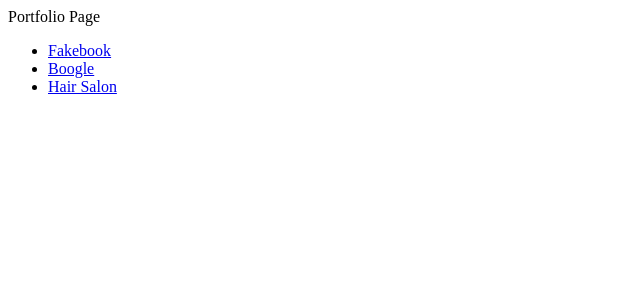
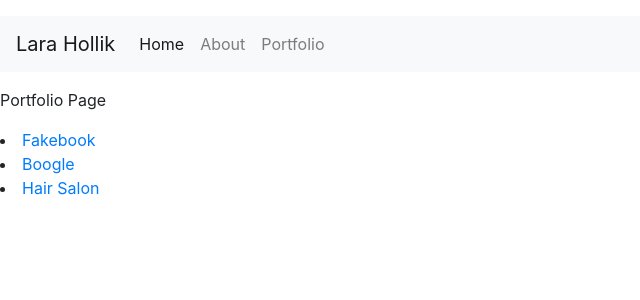
Before and after one commit to LaraMae10/homework_16, a Flask app: page /portfolio in a window 1280 px wide. Shown: the top 300 px of the page, without its empty margins (0-640 px from the left). Run offline with Flask 2, Linux system fonts and the light colour scheme; some libraries are stand-ins or nearby versions.

Commit message:
added file for homework16

```diff
--- /dev/null
+++ b/templates/base.html
@@ -0,0 +1,46 @@
+<!DOCTYPE html>
+<html lang="en">
+<head>
+    <meta charset="UTF-8">
+    <title>Website for the SmartNinja Course</title>
+    <link rel="stylesheet" href="/static/css/style.css">
+    <link rel="stylesheet" href="https://stackpath.bootstrapcdn.com/bootstrap/4.3.1/css/bootstrap.min.css"
+          integrity="sha384-ggOyR0iXCbMQv3Xipma34MD+dH/1fQ784/j6cY/iJTQUOhcWr7x9JvoRxT2MZw1T" crossorigin="anonymous">
+    <script src="https://stackpath.bootstrapcdn.com/bootstrap/4.3.1/js/bootstrap.min.js"
+            integrity="sha384-JjSmVgyd0p3pXB1rRibZUAYoIIy6OrQ6VrjIEaFf/nJGzIxFDsf4x0xIM+B07jRM"
+            crossorigin="anonymous"></script>
+</head>
+<body>
+
+<p>
+
+    <nav class="navbar navbar-expand-lg navbar-light bg-light">
+        <a class="navbar-brand" href="/">Lara Hollik</a>
+        <button class="navbar-toggler" type="button" data-toggle="collapse" data-target="#navbarNav"
+                aria-controls="navbarNav" aria-expanded="false" aria-label="Toggle navigation">
+            <span class="navbar-toggler-icon"></span>
+        </button>
+        <div class="collapse navbar-collapse" id="navbarNav">
+            <ul class="navbar-nav">
+                <li class="nav-item active">
+                    <a class="nav-link" href="/">Home <span class="sr-only">(current)</span></a>
+                </li>
+                <li class="nav-item">
+                    <a class="nav-link" href="/about">About</a>
+                </li>
+                <li class="nav-item">
+                    <a class="nav-link" href="/portfolio">Portfolio</a>
+                </li>
+
+            </ul>
+        </div>
+    </nav>
+
+
+</p>
+
+{% block content %}
+
+{% endblock content %}
+</body>
+</html>
--- a/templates/portfolio.html
+++ b/templates/portfolio.html
@@ -1,19 +1,9 @@
-<!DOCTYPE html>
-<html lang="en">
-<head>
-    <meta charset="UTF-8">
-    <title>Portfolio</title>
-</head>
-<body>
-Portfolio Page
- <ul>
-  <li><a href="/portfolio/fakebook">Fakebook</a></li>
-  <li><a href="/portfolio/boogle">Boogle</a></li>
-  <li><a href="/portfolio/hair-salon">Hair Salon</a></li>
-</ul>
+{% extends "base.html" %}
 
+{% block content %}
+    <p>Portfolio Page</p>
 
-
-
-</body>
-</html>
+    <li><a href="/portfolio/fakebook">Fakebook</a></li>
+    <li><a href="/portfolio/boogle">Boogle</a></li>
+    <li><a href="/portfolio/hair-salon">Hair Salon</a></li>
+{% endblock content %}
```
Also changed, not shown: templates/about.html (+4 -10 lines), templates/index.html (+11 -12 lines).
